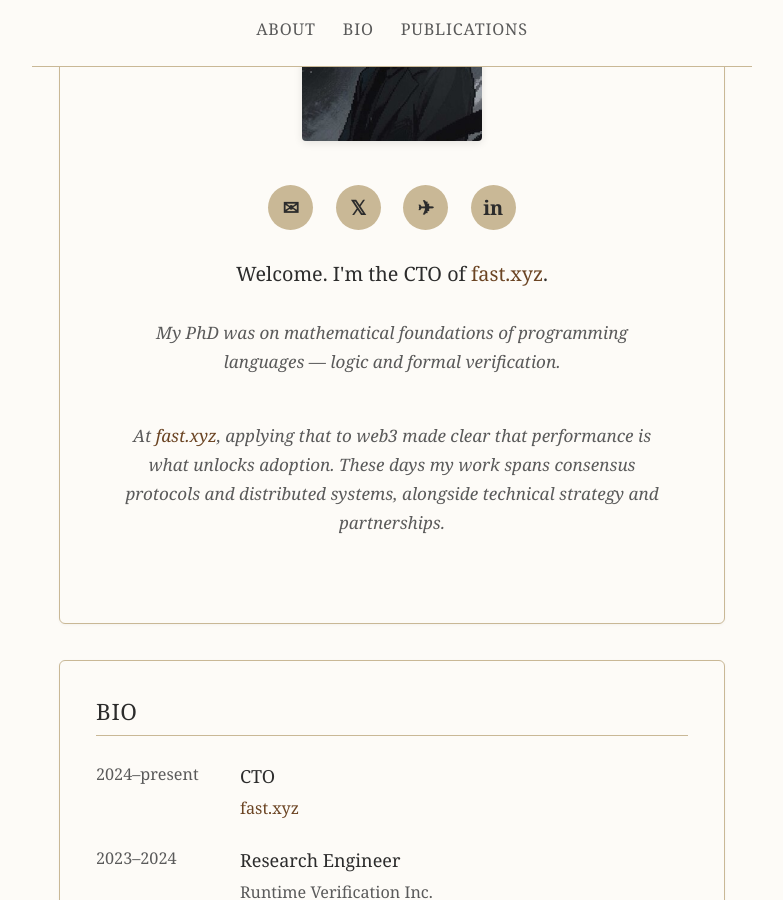
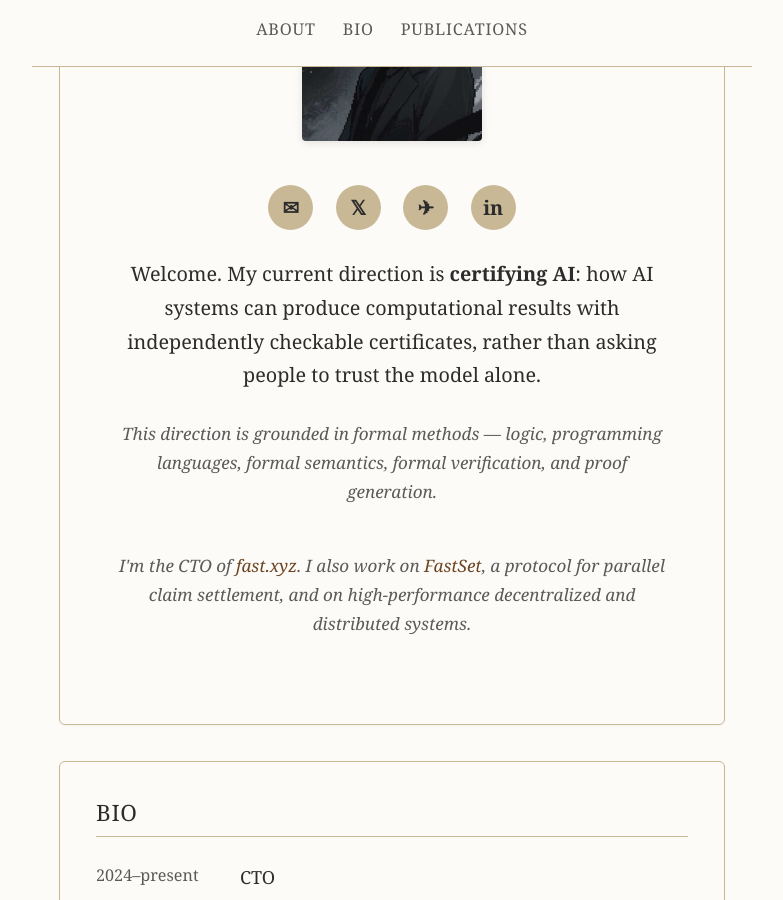
Before and after one commit to xc93/xc93.github.io, a Jekyll site: the page built from index.markdown, in a window 1280 px wide and 900 px high, scrolled down 390 px. Shown: the whole window, without its empty margins (248-1031 px from the left). Built offline with Jekyll 4.4.1, drawn with Linux system fonts in a browser that asks for light colours; some web fonts are replaced; some of the changed text lies outside the part shown.

Commit message:
Reposition homepage around certifying AI

```diff
--- a/_config.yml
+++ b/_config.yml
@@ -1,6 +1,6 @@
 title: Xiaohong Chen
 email: xiaohong@fast.xyz
-description: Personal website of Xiaohong Chen
+description: Xiaohong Chen works on certifying AI, formal methods, and decentralized systems. CTO of fast.xyz.
 
 url: "https://xchen.page"
 baseurl: ""
--- a/index.markdown
+++ b/index.markdown
@@ -22,11 +22,11 @@ layout: default
     <li><a target="_blank" href="https://www.linkedin.com/in/chen-xiaohong/" title="LinkedIn">in</a></li>
   </ul>
 
-  <p class="intro">Welcome. I'm the CTO of <a target="_blank" href="https://fast.xyz">fast.xyz</a>.</p>
+  <p class="intro">Welcome. My current direction is <strong>certifying AI</strong>: how AI systems can produce computational results with independently checkable certificates, rather than asking people to trust the model alone.</p>
 
-  <p class="research-overview">My PhD was on mathematical foundations of programming languages — logic and formal verification.</p>
+  <p class="research-overview">This direction is grounded in formal methods — logic, programming languages, formal semantics, formal verification, and proof generation.</p>
 
-  <p class="research-overview">At <a target="_blank" href="https://fast.xyz">fast.xyz</a>, applying that to web3 made clear that performance is what unlocks adoption. These days my work spans consensus protocols and distributed systems, alongside technical strategy and partnerships.</p>
+  <p class="research-overview">I'm the CTO of <a target="_blank" href="https://fast.xyz">fast.xyz</a>. I also work on <a target="_blank" href="https://arxiv.org/abs/2506.23395">FastSet</a>, a protocol for parallel claim settlement, and on high-performance decentralized and distributed systems.</p>
 </section>
 
 <section id="bio">
@@ -60,6 +60,12 @@ layout: default
       <span class="authors"><span class="me">Xiaohong Chen</span>, Dorel Lucanu, Grigore Rosu.</span><br>
       <span class="venue">Theoretical Computer Science, 2026.</span>
       <span class="links">[<a target="_blank" href="https://doi.org/10.1016/j.tcs.2026.115981">DOI</a>]</span>
+    </li>
+    <li>
+      <a target="_blank" href="https://arxiv.org/abs/2506.23395">FastSet: Parallel Claim Settlement</a>.<br>
+      <span class="authors"><span class="me">Xiaohong Chen</span>, Grigore Rosu.</span><br>
+      <span class="venue">arXiv preprint, 2025.</span>
+      <span class="links">[<a target="_blank" href="https://arxiv.org/abs/2506.23395">arXiv</a>]</span>
     </li>
     <li>
       <a target="_blank" href="/assets/paper-2023-proof-gen-verifier.pdf">Generating Proof Certificates for a Language-Agnostic Deductive Program Verifier</a>.<br>
```
